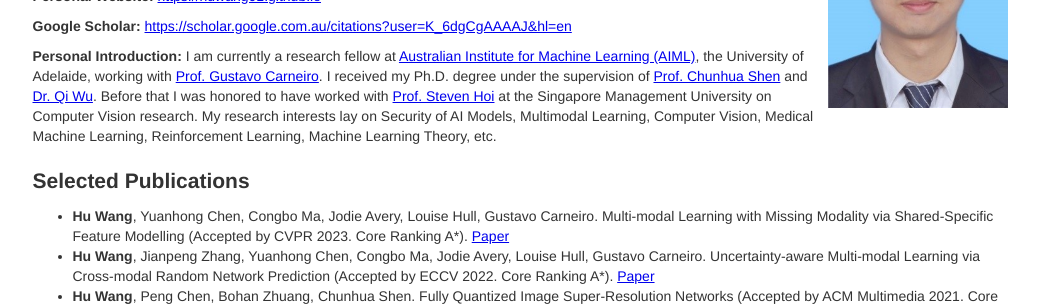
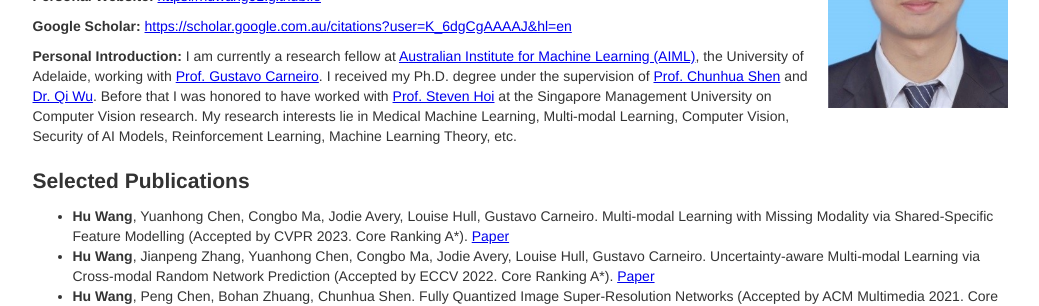
Before and after one commit to billhhh/whblog-omega, a Jekyll site: the page res/index.html, which Jekyll copies as it is, in a window 1280 px wide and 900 px high. Shown: the part 174-480 px from the top of the window, without its empty margins (120-1159 px from the left). Built offline with Jekyll 4.4.1, drawn with Linux system fonts in a browser that asks for light colours.

Commit message:
Update index.html

```diff
--- a/res/index.html
+++ b/res/index.html
@@ -34,7 +34,7 @@
       </p>
       <p>
         <strong>Personal Introduction:</strong>
-        I am currently a research fellow at <a href='https://www.adelaide.edu.au/aiml/'> Australian Institute for Machine Learning (AIML)</a>, the University of Adelaide, working with <a href='https://cs.adelaide.edu.au/~carneiro/'>Prof. Gustavo Carneiro</a>. I received my Ph.D. degree under the supervision of <a href='https://cshen.github.io/'>Prof. Chunhua Shen</a> and <a href='http://www.qi-wu.me/'>Dr. Qi Wu</a>. Before that I was honored to have worked with <a href='https://sites.google.com/view/stevenhoi/home'>Prof. Steven Hoi</a> at the Singapore Management University on Computer Vision research. My research interests lay on Security of AI Models, Multimodal Learning, Computer Vision, Medical Machine Learning, Reinforcement Learning, Machine Learning Theory, etc.
+        I am currently a research fellow at <a href='https://www.adelaide.edu.au/aiml/'> Australian Institute for Machine Learning (AIML)</a>, the University of Adelaide, working with <a href='https://cs.adelaide.edu.au/~carneiro/'>Prof. Gustavo Carneiro</a>. I received my Ph.D. degree under the supervision of <a href='https://cshen.github.io/'>Prof. Chunhua Shen</a> and <a href='http://www.qi-wu.me/'>Dr. Qi Wu</a>. Before that I was honored to have worked with <a href='https://sites.google.com/view/stevenhoi/home'>Prof. Steven Hoi</a> at the Singapore Management University on Computer Vision research. My research interests lie in Medical Machine Learning, Multi-modal Learning, Computer Vision, Security of AI Models, Reinforcement Learning, Machine Learning Theory, etc.
       </p>
       </p>
 
```
